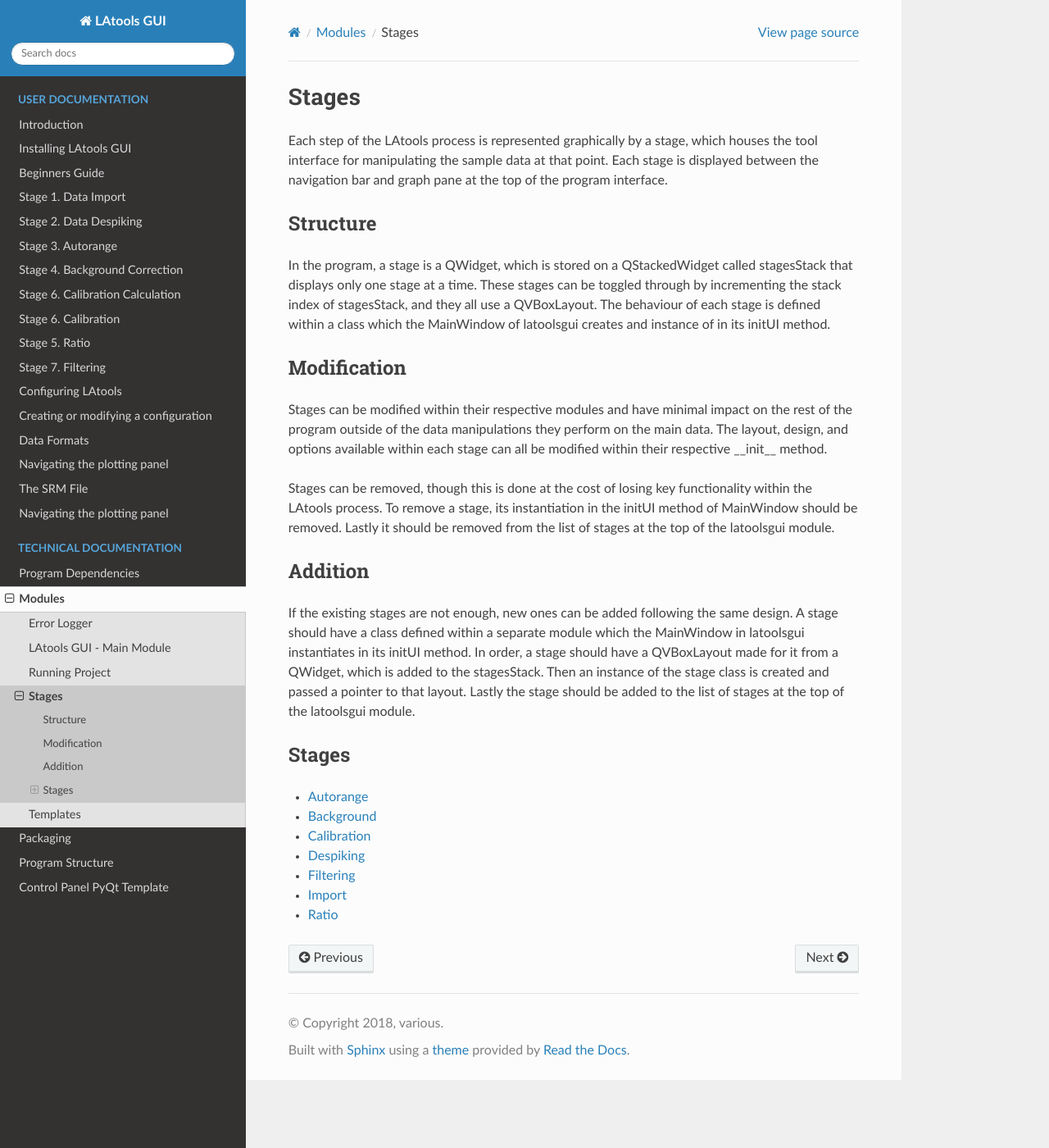
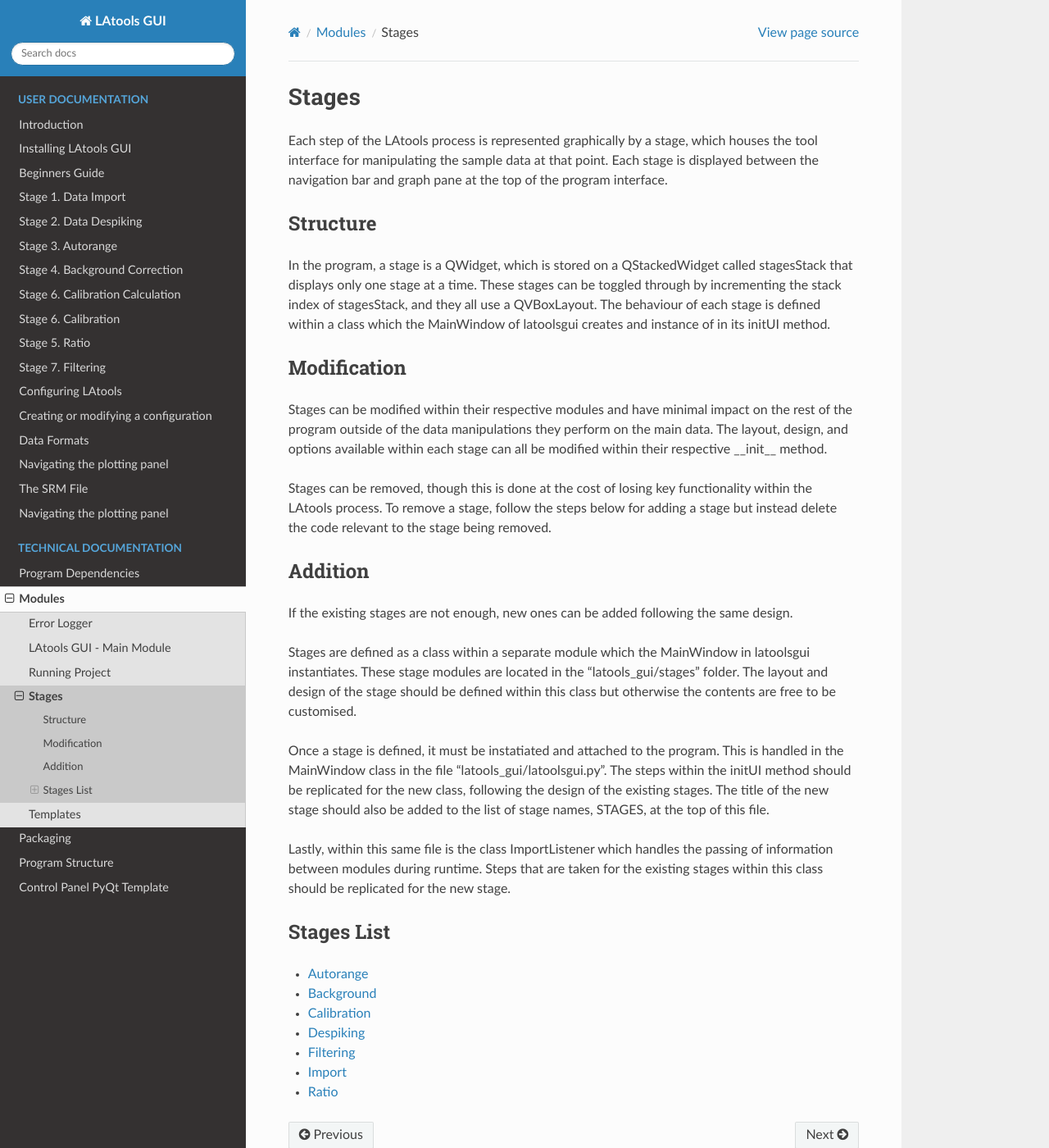
Before and after one commit to oscarbranson/latools_gui, a Sphinx documentation site: the page built from docs/source/backend/modules/stages.rst, in a window 1280 px wide and 1400 px high. Shown: the whole window at 82% size. Built offline with Sphinx 7.4.7 and the Read the Docs theme 2.0.0, drawn with Linux system fonts in a browser that asks for light colours.

Commit message:
Updated stage documentation.

```diff
--- a/docs/source/backend/modules/stages.rst
+++ b/docs/source/backend/modules/stages.rst
@@ -24,21 +24,29 @@ outside of the data manipulations they perform on the main data. The layout, des
 each stage can all be modified within their respective __init__ method.
 
 Stages can be removed, though this is done at the cost of losing key functionality within the LAtools process. To
-remove a stage, its instantiation in the initUI method of MainWindow should be removed. Lastly it should be removed
-from the list of stages at the top of the latoolsgui module.
+remove a stage, follow the steps below for adding a stage but instead delete the code relevant to the stage being
+removed.
 
 
 Addition
 ====================================
 
-If the existing stages are not enough, new ones can be added following the same design. A stage should have a
-class defined within a separate module which the MainWindow in latoolsgui instantiates in its initUI method.
-In order, a stage should have a QVBoxLayout made for it from a QWidget, which is added to the stagesStack. Then
-an instance of the stage class is created and passed a pointer to that layout. Lastly the stage should be
-added to the list of stages at the top of the latoolsgui module.
+If the existing stages are not enough, new ones can be added following the same design.
+
+Stages are defined as a class within a separate module which the MainWindow in latoolsgui instantiates. These stage
+modules are located in the "latools_gui/stages" folder. The layout and design of the stage should be defined within
+this class but otherwise the contents are free to be customised.
+
+Once a stage is defined, it must be instatiated and attached to the program. This is handled in the MainWindow class in
+the file "latools_gui/latoolsgui.py". The steps within the initUI method should be replicated for the new class,
+following the design of the existing stages. The title of the new stage should also be added to the list of stage names,
+STAGES, at the top of this file.
+
+Lastly, within this same file is the class ImportListener which handles the passing of information between modules during
+runtime. Steps that are taken for the existing stages within this class should be replicated for the new stage.
 
 
-Stages
+Stages List
 ===================================
 
 .. toctree::
--- a/docs/source/backend/modules/templates.rst
+++ b/docs/source/backend/modules/templates.rst
@@ -38,7 +38,7 @@ of the MainWindow, but should be added to the MainStack. Some form of navigation
 otherwise there are no existing methods to navigate the MainStack farther than the stageScreenLayout.
 
 
-Templates
+Templates List
 ==================================
 
 .. toctree::
```
Also changed, not shown: other parts of docs/source/backend/modules/templates.rst (+1 -1 lines).
